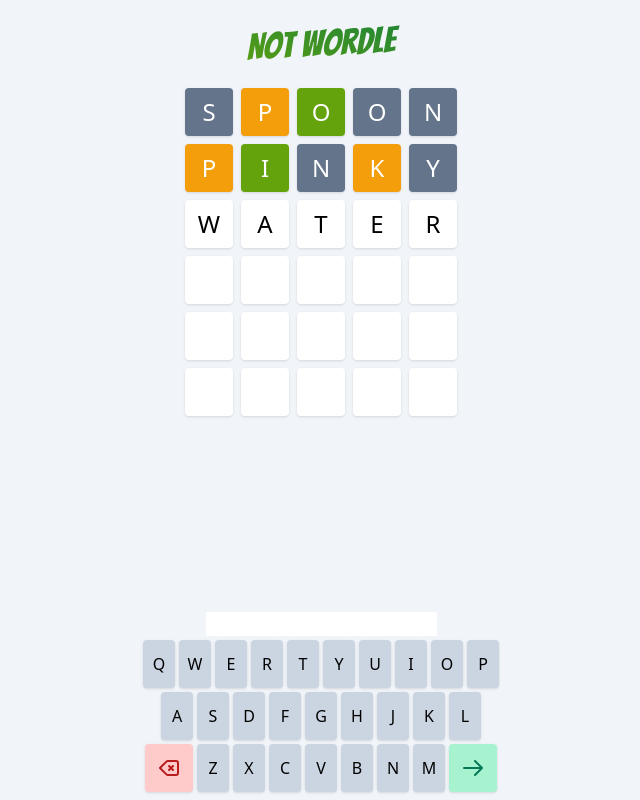
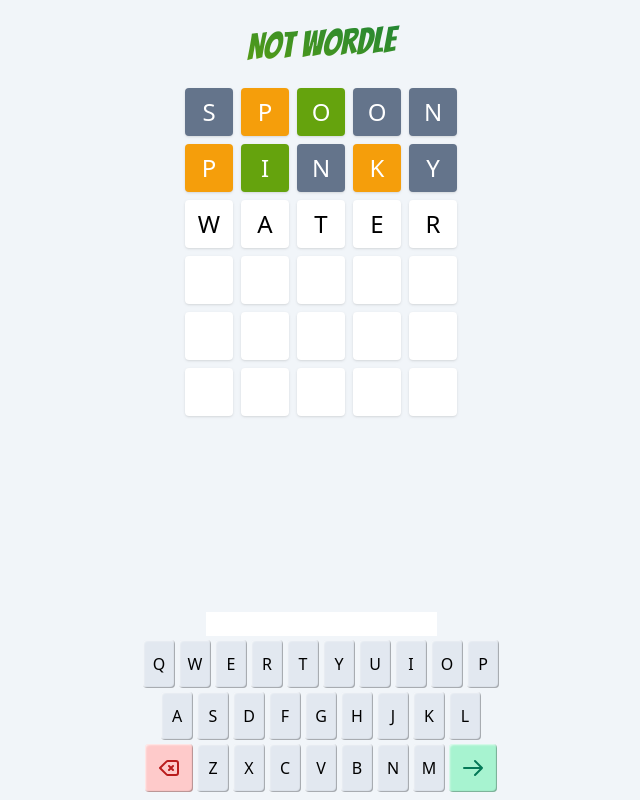
Before and after one commit to simeydk/wordle, a Next.js app: page / in a window 1280 px wide. Shown: the whole page, without its empty margins (319-959 px from the left). Built offline with nearby package versions, Linux system fonts and the light colour scheme.

Commit message:
add bevel to keyboard

```diff
--- a/src/components/Keyboard.tsx
+++ b/src/components/Keyboard.tsx
@@ -57,7 +57,7 @@
 
 }
 
-const BackSpaceKey = ({onClick}): JSX.Element => <button className="bg-red-200 text-red-700 h-12 w-12 grow rounded shadow flex items-center justify-center" name="backspace" onClick={onClick} type="button">{<BackspaceIcon className="h-6 w-6"/>}</button>;
-const EnterKey = (): JSX.Element => <button className="bg-emerald-200 text-emerald-700 h-12 w-12 grow rounded shadow flex items-center justify-center" name="enter" type="submit">{<ArrowRightIcon className="h-6 w-6" />}</button>;
+const BackSpaceKey = ({onClick}): JSX.Element => <button className="bg-red-200 text-red-700 h-12 w-12 grow rounded shadow bevel flex items-center justify-center hover:scale-105 active:scale-95" name="backspace" onClick={onClick} type="button">{<BackspaceIcon className="h-6 w-6"/>}</button>;
+const EnterKey = (): JSX.Element => <button className="bg-emerald-200 text-emerald-700 h-12 w-12 grow rounded shadow bevel flex items-center justify-center hover:scale-105 active:scale-95" name="enter" type="submit">{<ArrowRightIcon className="h-6 w-6" />}</button>;
 
-const Key = ({char, onClick}: {char:JSX.Element, onClick: (e) }): JSX.Element => <button className="bg-slate-300 h-12 w-8 rounded shadow font-medium" name={char} onClick={onClick} type="button">{char.toUpperCase()}</button>;
+const Key = ({char, onClick}: {char:JSX.Element, onClick: (e) }): JSX.Element => <button className="bg-slate-200 h-12 w-8 rounded shadow bevel font-medium transition duration-100 hover:scale-105 active:scale-95" name={char} onClick={onClick} type="button">{char.toUpperCase()}</button>;
--- a/src/styles/global.css
+++ b/src/styles/global.css
@@ -1,3 +1,12 @@
 @tailwind base;
 @tailwind utilities;
 @tailwind components;
+
+
+
+.bevel {
+    box-shadow:
+    /* 0 1px 3px rgba(0,0,0,0.7),  */
+    inset 1px 1px 2px rgba(255,255,255,0.7),
+    inset -1px -1px 1px rgba(0,0,0,0.3);
+}
```
